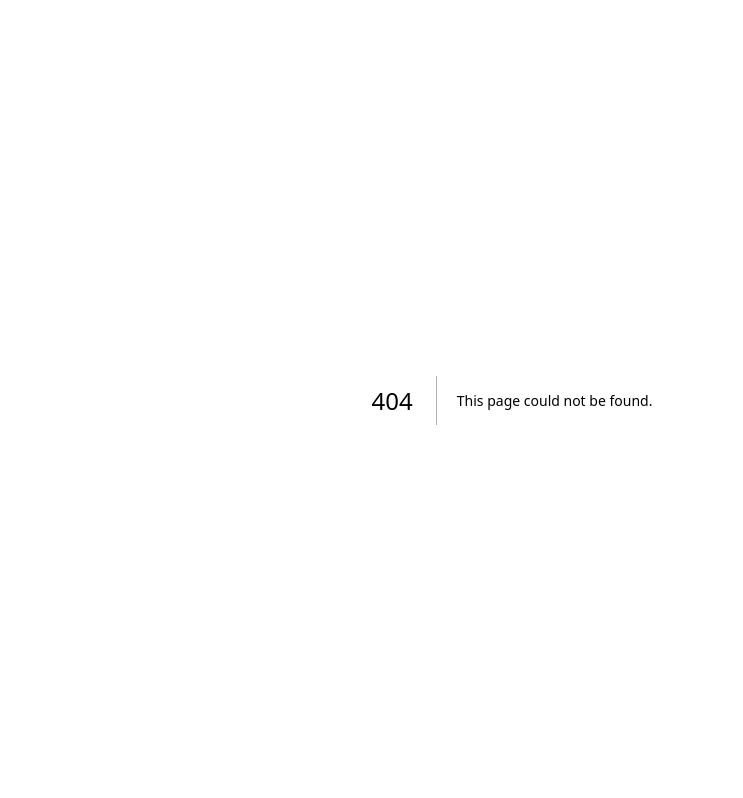
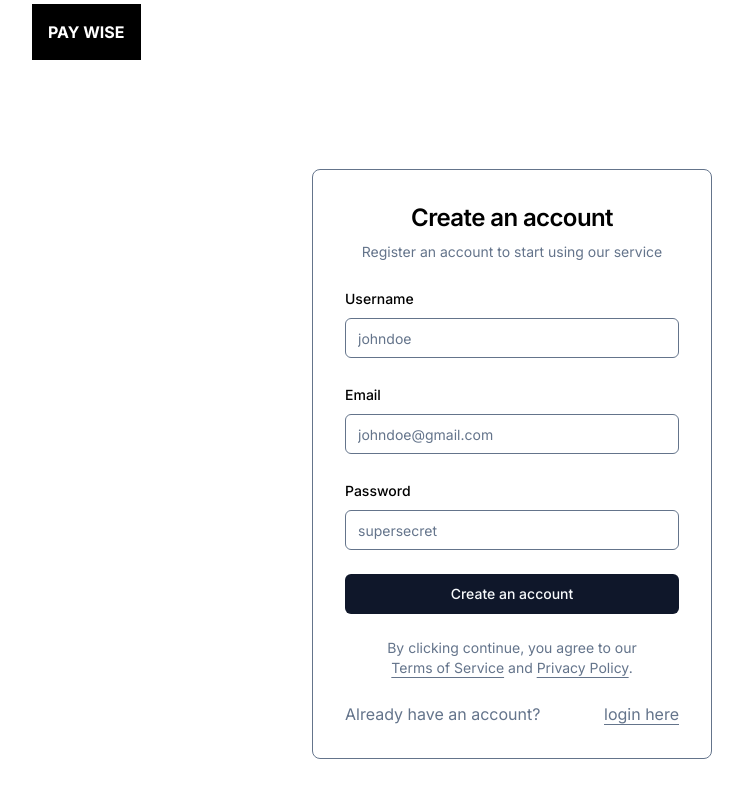
Before and after one commit to takanome-dev/pay-wise, a Next.js app in the folder apps/web/: page /auth/register in a window 1280 px wide. Before the commit this address had no page. Shown: the top 798 px of the page, without its empty margins (128-871 px from the left). Built offline with nearby package versions, Linux system fonts and the light colour scheme; what prettier-plugin-tailwindcss would draw is missing.

Commit message:
update file structures

```diff
--- /dev/null
+++ b/apps/web/src/app/auth/layout.tsx
@@ -0,0 +1,34 @@
+import Link from 'next/link';
+
+export const metadata = {
+  title: 'Auth Page',
+  description: 'Login or register to the app.',
+};
+
+export default function RootLayout({
+  children,
+}: {
+  children: React.ReactNode;
+}) {
+  // className={cn(
+  //   inter.className,
+  //   'bg-slate-50 dark:bg-slate-900 text-slate-800 dark:text-slate-200',
+  // )}
+  return (
+    <html lang="en">
+      <body>
+        <header className="sticky top-0 h-16">
+          <div className="container px-40 flex justify-between items-center h-full">
+            <Link
+              href="/"
+              className="uppercase font-bold bg-black text-white p-4"
+            >
+              Pay Wise
+            </Link>
+          </div>
+        </header>
+        <main>{children}</main>
+      </body>
+    </html>
+  );
+}
--- a/apps/web/src/app/register/page.tsx
+++ b/apps/web/src/app/auth/login/page.tsx
@@ -5,7 +5,6 @@ import Link from 'next/link';
 import { useForm } from 'react-hook-form';
 
 // import type { Metadata } from 'next';
-
 import {
   Form,
   FormControl,
@@ -16,26 +15,25 @@ import {
 } from '~/components/form';
 import { Button } from '~/components/ui/button';
 import { Input } from '~/components/ui/input';
-import { registerSchema, type RegisterSchema } from '~/schemas/index.schema';
+import { loginSchema, type LoginSchema } from '~/schemas/index.schema';
 
 // const metadata: Metadata = {
-//   title: 'Login',
-//   description: 'Login page for the app.',
+//  title: 'Login',
+//  description: 'Login page for the app.',
 // };
 
 export default function LoginPage() {
   // 1. Define your form.
-  const form = useForm<RegisterSchema>({
-    resolver: zodResolver(registerSchema),
+  const form = useForm<LoginSchema>({
+    resolver: zodResolver(loginSchema),
     defaultValues: {
-      username: '',
       email: '',
       password: '',
     },
   });
 
   // 2. Define a submit handler.
-  function onSubmit(values: RegisterSchema) {
+  function onSubmit(values: LoginSchema) {
     // Do something with the form values.
     // ✅ This will be type-safe and validated.
     console.log(values);
@@ -47,31 +45,14 @@ export default function LoginPage() {
       <div className="flex w-full flex-col justify-center space-y-6 sm:w-[400px] border border-slate-500 dark:border-slate-700 p-8 rounded-lg">
         <div className="flex flex-col space-y-2 text-center">
           <h1 className="text-2xl font-semibold tracking-tight">
-            Create an account
+            Login to your account
           </h1>
           <p className="text-muted-foreground text-sm">
-            Register an account to start using our service
+            Enter your credentials below to log in into your account
           </p>
         </div>
         <Form {...form}>
           <form onSubmit={form.handleSubmit(onSubmit)} className="space-y-6">
-            <FormField
-              control={form.control}
-              name="username"
-              render={({ field }) => (
-                <FormItem>
-                  <FormLabel>Username</FormLabel>
-                  <FormControl>
-                    <Input
-                      className="border-slate-500 dark:border-slate-700"
-                      placeholder="johndoe"
-                      {...field}
-                    />
-                  </FormControl>
-                  <FormMessage />
-                </FormItem>
-              )}
-            />
             <FormField
               control={form.control}
               name="email"
@@ -107,7 +88,7 @@ export default function LoginPage() {
               )}
             />
             <Button type="submit" className="w-full">
-              Create an account
+              Login
             </Button>
           </form>
         </Form>
@@ -129,12 +110,12 @@ export default function LoginPage() {
           .
         </p>
         <p className="text-muted-foreground flex justify-between items-center">
-          Already have an account?
+          Don&apos;t have an account?{' '}
           <Link
-            href="/login"
+            href="/auth/register"
             className="hover:text-primary underline underline-offset-4"
           >
-            login here
+            register here
           </Link>
         </p>
       </div>
--- a/apps/web/src/app/login/page.tsx
+++ b/apps/web/src/app/auth/register/page.tsx
@@ -5,6 +5,7 @@ import Link from 'next/link';
 import { useForm } from 'react-hook-form';
 
 // import type { Metadata } from 'next';
+
 import {
   Form,
   FormControl,
@@ -15,25 +16,26 @@ import {
 } from '~/components/form';
 import { Button } from '~/components/ui/button';
 import { Input } from '~/components/ui/input';
-import { loginSchema, type LoginSchema } from '~/schemas/index.schema';
+import { registerSchema, type RegisterSchema } from '~/schemas/index.schema';
 
 // const metadata: Metadata = {
-//  title: 'Login',
-//  description: 'Login page for the app.',
+//   title: 'Login',
+//   description: 'Login page for the app.',
 // };
 
 export default function LoginPage() {
   // 1. Define your form.
-  const form = useForm<LoginSchema>({
-    resolver: zodResolver(loginSchema),
+  const form = useForm<RegisterSchema>({
+    resolver: zodResolver(registerSchema),
     defaultValues: {
+      username: '',
       email: '',
       password: '',
     },
   });
 
   // 2. Define a submit handler.
-  function onSubmit(values: LoginSchema) {
+  function onSubmit(values: RegisterSchema) {
     // Do something with the form values.
     // ✅ This will be type-safe and validated.
     console.log(values);
@@ -45,14 +47,31 @@ export default function LoginPage() {
       <div className="flex w-full flex-col justify-center space-y-6 sm:w-[400px] border border-slate-500 dark:border-slate-700 p-8 rounded-lg">
         <div className="flex flex-col space-y-2 text-center">
           <h1 className="text-2xl font-semibold tracking-tight">
-            Login to your account
+            Create an account
           </h1>
           <p className="text-muted-foreground text-sm">
-            Enter your credentials below to log in into your account
+            Register an account to start using our service
           </p>
         </div>
         <Form {...form}>
           <form onSubmit={form.handleSubmit(onSubmit)} className="space-y-6">
+            <FormField
+              control={form.control}
+              name="username"
+              render={({ field }) => (
+                <FormItem>
+                  <FormLabel>Username</FormLabel>
+                  <FormControl>
+                    <Input
+                      className="border-slate-500 dark:border-slate-700"
+                      placeholder="johndoe"
+                      {...field}
+                    />
+                  </FormControl>
+                  <FormMessage />
+                </FormItem>
+              )}
+            />
             <FormField
               control={form.control}
               name="email"
@@ -88,7 +107,7 @@ export default function LoginPage() {
               )}
             />
             <Button type="submit" className="w-full">
-              Login
+              Create an account
             </Button>
           </form>
         </Form>
@@ -110,12 +129,12 @@ export default function LoginPage() {
           .
         </p>
         <p className="text-muted-foreground flex justify-between items-center">
-          Don&apos;t have an account?{' '}
+          Already have an account?
           <Link
-            href="/register"
+            href="/auth/login"
             className="hover:text-primary underline underline-offset-4"
           >
-            register here
+            login here
           </Link>
         </p>
       </div>
--- a/apps/web/src/app/page.tsx
+++ b/apps/web/src/app/page.tsx
@@ -1,3 +1,7 @@
+import Link from 'next/link';
+
+import { buttonVariants } from '~/components/ui/button';
+
 export default function Home() {
   return (
     <>
@@ -6,7 +10,21 @@ export default function Home() {
           <div className="">
             <p className="uppercase font-bold">Pay Wise</p>
           </div>
-          <div className="w-10 h-10 bg-black rounded-full" />
+          {/* <div className="w-10 h-10 bg-black rounded-full" /> */}
+          <div className="flex gap-4">
+            <Link
+              href="/auth/register"
+              className={buttonVariants({ variant: 'outline' })}
+            >
+              Sign up
+            </Link>
+            <Link
+              href="/auth/login"
+              className={buttonVariants({ variant: 'default' })}
+            >
+              Signin
+            </Link>
+          </div>
         </div>
       </header>
       <main className="flex min-h-screen flex-col p-24">
```
